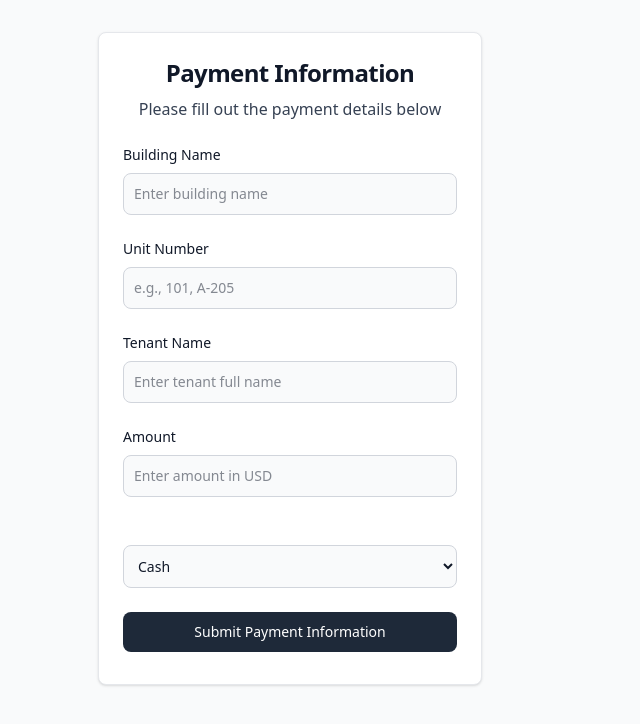
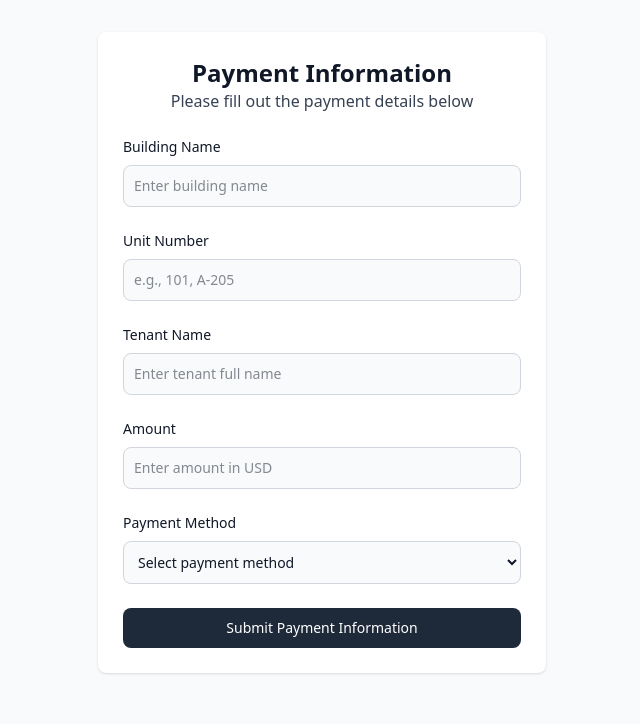
Before and after one commit to vidhi-thakur/renters-frontend, a React (Vite) app: page /pay in a window 1280 px wide. Shown: the top 724 px of the page, without its empty margins (318-958 px from the left). Built offline with nearby package versions, Linux system fonts and the light colour scheme.

Commit message:
Refactored payment form page

```diff
--- a/src/pages/PaymentForm.jsx
+++ b/src/pages/PaymentForm.jsx
@@ -1,4 +1,60 @@
 import { useState } from "react";
+
+function InputField({
+  id,
+  label,
+  placeholder,
+  value,
+  onChange,
+  type = "text",
+}) {
+  return (
+    <div className="space-y-2">
+      <label
+        htmlFor={id}
+        className="block text-sm font-medium text-gray-900 dark:text-white"
+      >
+        {label}
+      </label>
+      <input
+        id={id}
+        type={type}
+        placeholder={placeholder}
+        value={value}
+        onChange={(e) => onChange(e.target.value)}
+        required
+        className="bg-gray-50 border border-gray-300 text-gray-900 text-sm rounded-lg focus:ring-blue-500 focus:border-blue-500 block w-full p-2.5 dark:bg-gray-700 dark:border-gray-600 dark:placeholder-gray-400 dark:text-white"
+      />
+    </div>
+  );
+}
+
+function SelectField({ id, label, options, value, onChange }) {
+  return (
+    <div className="space-y-2">
+      <label
+        htmlFor={id}
+        className="block text-sm font-medium text-gray-900 dark:text-white"
+      >
+        {label}
+      </label>
+      <select
+        id={id}
+        value={value}
+        onChange={(e) => onChange(e.target.value)}
+        required
+        className="bg-gray-50 border border-gray-300 text-gray-900 text-sm rounded-lg focus:ring-blue-500 focus:border-blue-500 block w-full p-2.5 dark:bg-gray-700 dark:border-gray-600 dark:text-white"
+      >
+        <option value="">Select payment method</option>
+        {options.map((option) => (
+          <option key={option.value} value={option.value}>
+            {option.label}
+          </option>
+        ))}
+      </select>
+    </div>
+  );
+}
 
 export default function PaymentForm() {
   const [formData, setFormData] = useState({
@@ -9,132 +65,75 @@ export default function PaymentForm() {
     paymentMethod: "",
   });
 
+  const handleChange = (field) => (value) => {
+    setFormData((prev) => ({ ...prev, [field]: value }));
+  };
+
   const handleSubmit = (e) => {
     e.preventDefault();
     console.log("Form submitted:", formData);
-    // Handle form submission here
   };
 
-  const handleInputChange = (field, value) => {
-    setFormData((prev) => ({
-      ...prev,
-      [field]: value,
-    }));
-  };
+  const paymentOptions = [
+    { value: "cash", label: "Cash" },
+    { value: "check", label: "Check" },
+    { value: "credit-card", label: "Credit Card" },
+    { value: "debit-card", label: "Debit Card" },
+    { value: "bank-transfer", label: "Bank Transfer" },
+    { value: "online-payment", label: "Online Payment" },
+  ];
 
   return (
     <div className="min-h-screen bg-gray-50 py-8 px-4 sm:px-6 lg:px-8">
       <div className="mx-auto max-w-md">
-        <div className="block max-w-sm p-6 bg-white border border-gray-200 rounded-lg shadow-sm dark:bg-gray-800 dark:border-gray-700">
-          <div className="space-y-1">
-            <h5 className="text-center mb-2 text-2xl font-bold tracking-tight text-gray-900 dark:text-white">
+        <div className="p-6 bg-white border rounded-lg shadow-sm dark:bg-gray-800 dark:border-gray-700">
+          <h5 className="text-center text-2xl font-bold text-gray-900 dark:text-white">
             Payment Information
           </h5>
-            <p className="text-center font-normal text-gray-700 dark:text-gray-400">
+          <p className="text-center text-gray-700 dark:text-gray-400 mb-6">
             Please fill out the payment details below
           </p>
-          </div>
-          <div className="mt-6">
+
           <form onSubmit={handleSubmit} className="space-y-6">
-              <div className="space-y-2">
-                <label
-                  htmlFor="building-name"
-                  className="block mb-2 text-sm font-medium text-gray-900 dark:text-white"
-                >
-                  Building Name
-                </label>
-                <input
+            <InputField
               id="building-name"
-                  type="text"
+              label="Building Name"
               placeholder="Enter building name"
               value={formData.buildingName}
-                  onChange={(e) =>
-                    handleInputChange("buildingName", e.target.value)
-                  }
-                  required
-                  className="bg-gray-50 border border-gray-300 text-gray-900 text-sm rounded-lg focus:ring-blue-500 focus:border-blue-500 block w-full p-2.5 dark:bg-gray-700 dark:border-gray-600 dark:placeholder-gray-400 dark:text-white dark:focus:ring-blue-500 dark:focus:border-blue-500"
+              onChange={handleChange("buildingName")}
             />
-              </div>
-
-              <div className="space-y-2">
-                <label
-                  htmlFor="unit-number"
-                  className="block mb-2 text-sm font-medium text-gray-900 dark:text-white"
-                >
-                  Unit Number
-                </label>
-                <input
+            <InputField
               id="unit-number"
-                  type="text"
+              label="Unit Number"
               placeholder="e.g., 101, A-205"
               value={formData.unitNumber}
-                  onChange={(e) =>
-                    handleInputChange("unitNumber", e.target.value)
-                  }
-                  required
-                  className="bg-gray-50 border border-gray-300 text-gray-900 text-sm rounded-lg focus:ring-blue-500 focus:border-blue-500 block w-full p-2.5 dark:bg-gray-700 dark:border-gray-600 dark:placeholder-gray-400 dark:text-white dark:focus:ring-blue-500 dark:focus:border-blue-500"
+              onChange={handleChange("unitNumber")}
             />
-              </div>
-
-              <div className="space-y-2">
-                <label
-                  htmlFor="tenant-name"
-                  className="block mb-2 text-sm font-medium text-gray-900 dark:text-white"
-                >
-                  Tenant Name
-                </label>
-                <input
+            <InputField
               id="tenant-name"
-                  type="text"
+              label="Tenant Name"
               placeholder="Enter tenant full name"
               value={formData.tenantName}
-                  onChange={(e) =>
-                    handleInputChange("tenantName", e.target.value)
-                  }
-                  required
-                  className="bg-gray-50 border border-gray-300 text-gray-900 text-sm rounded-lg focus:ring-blue-500 focus:border-blue-500 block w-full p-2.5 dark:bg-gray-700 dark:border-gray-600 dark:placeholder-gray-400 dark:text-white dark:focus:ring-blue-500 dark:focus:border-blue-500"
+              onChange={handleChange("tenantName")}
             />
-              </div>
-
-              <div className="space-y-2">
-                <label
-                  htmlFor="amount"
-                  className="block mb-2 text-sm font-medium text-gray-900 dark:text-white"
-                >
-                  Amount
-                </label>
-                <div className="relative">
-                  <input
+            <InputField
+              id="amount"
+              label="Amount"
+              placeholder="Enter amount in USD"
               type="number"
-                    id="amount"
-                    className="bg-gray-50 border border-gray-300 text-gray-900 text-sm rounded-lg focus:ring-blue-500 focus:border-blue-500 block w-full p-2.5 dark:bg-gray-700 dark:border-gray-600 dark:placeholder-gray-400 dark:text-white dark:focus:ring-blue-500 dark:focus:border-blue-500"
-                    placeholder="Enter amount in USD"
-                    required
               value={formData.amount}
-                    onChange={(e) =>
-                      handleInputChange("amount", e.target.value)
-                    }
+              onChange={handleChange("amount")}
             />
-                </div>
-              </div>
-
-              <div className="space-y-2">
-                <label htmlFor="payment-method">Payment Method</label>
-                <select
-                  id="countries"
-                  className="bg-gray-50 border border-gray-300 text-gray-900 text-sm rounded-lg focus:ring-blue-500 focus:border-blue-500 block w-full p-2.5 dark:bg-gray-700 dark:border-gray-600 dark:placeholder-gray-400 dark:text-white dark:focus:ring-blue-500 dark:focus:border-blue-500"
-                >
-                  <option value="cash">Cash</option>
-                  <option value="check">Check</option>
-                  <option value="credit-card">Credit Card</option>
-                  <option value="debit-card">Debit Card</option>
-                  <option value="bank-transfer">Bank Transfer</option>
-                  <option value="online-payment">Online Payment</option>
-                </select>
-              </div>
+            <SelectField
+              id="payment-method"
+              label="Payment Method"
+              options={paymentOptions}
+              value={formData.paymentMethod}
+              onChange={handleChange("paymentMethod")}
+            />
             <button
               type="submit"
-                className="text-white bg-gray-800 hover:bg-gray-900 focus:outline-none focus:ring-4 focus:ring-gray-300 font-medium rounded-lg text-sm px-5 py-2.5 me-2 mb-2 dark:bg-gray-800 dark:hover:bg-gray-700 dark:focus:ring-gray-700 dark:border-gray-700 w-full"
+              className="w-full cursor-pointer text-white bg-gray-800 hover:bg-gray-900 focus:ring-4 focus:ring-gray-300 font-medium rounded-lg text-sm px-5 py-2.5"
             >
               Submit Payment Information
             </button>
@@ -142,6 +141,5 @@ export default function PaymentForm() {
         </div>
       </div>
     </div>
-    </div>
   );
 }
```
Lines whose indentation alone changed are shown as unchanged.
